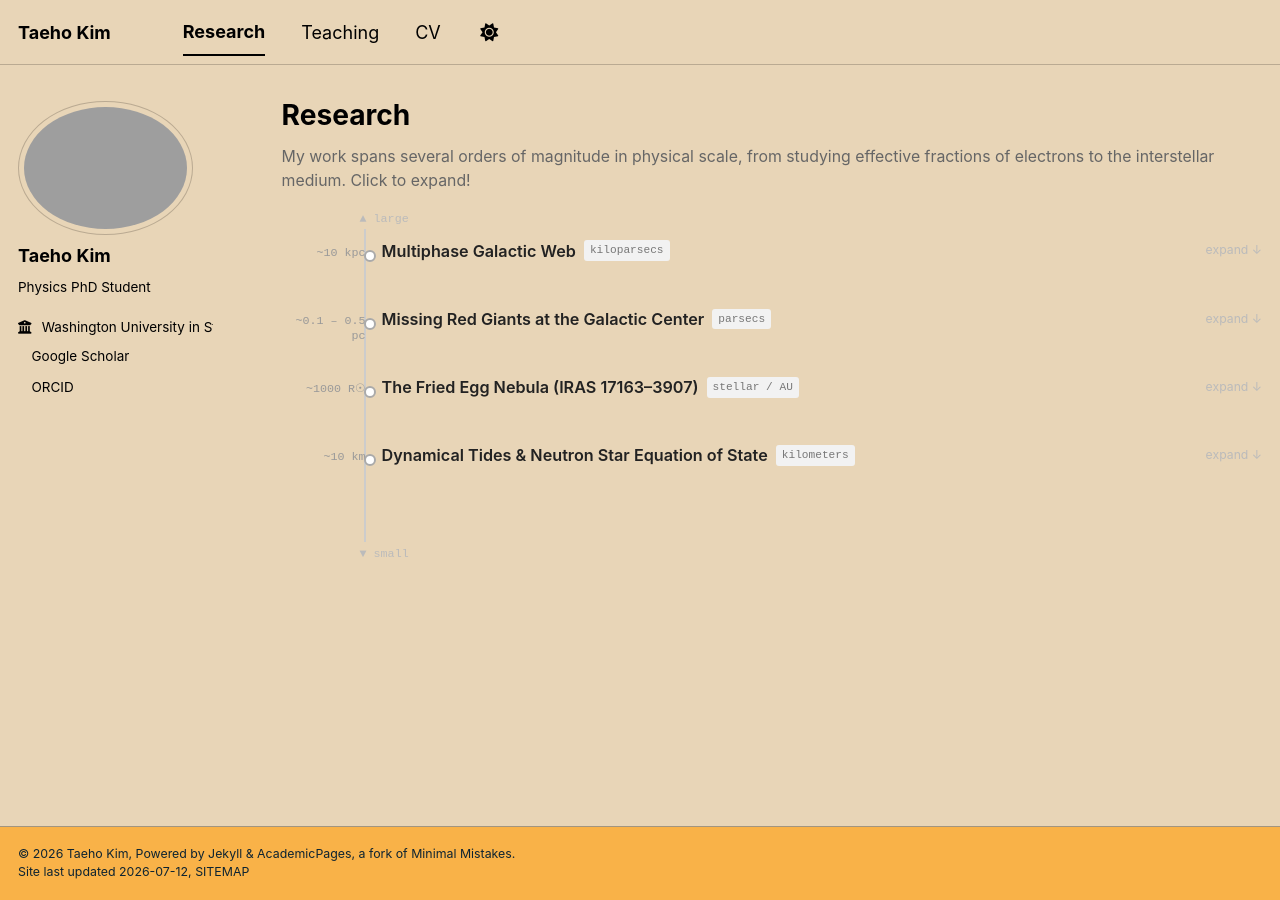
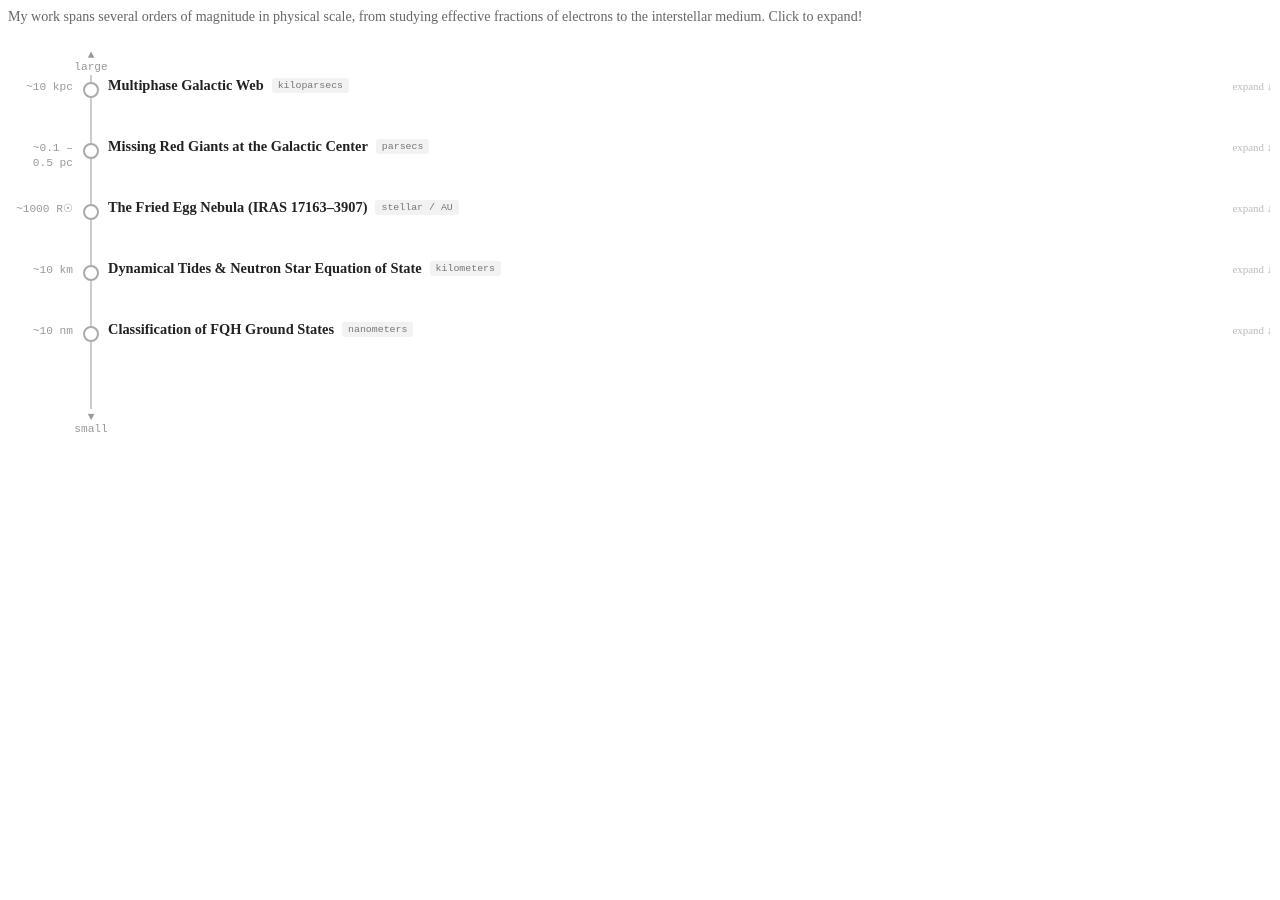
Before and after one commit to tk3411/tk3411.github.io, a Jekyll site: the page _pages/research.html, which Jekyll copies as it is, in a window 1280 px wide. Built offline with Jekyll 4.4.1, drawn with Linux system fonts in a browser that asks for light colours; a style sheet for code colours, icons or effects is not loaded.

Commit message:
Update research.html

```diff
--- a/_pages/research.html
+++ b/_pages/research.html
@@ -1,10 +1,3 @@
----
-layout: archive
-title: "Research"
-permalink: /research/
-author_profile: true
----
-
 <p style="color:#666;font-size:0.88rem;margin-bottom:2rem;">
 My work spans several orders of magnitude in physical scale, from studying effective fractions of electrons to the interstellar medium. Click to expand!
 </p>
@@ -13,7 +6,7 @@ My work spans several orders of magnitude in physical scale, from studying effec
 .phys-timeline {
   position: relative;
   padding-left: 100px;
-  padding-top: 10px;
+  padding-top: 20px;
   padding-bottom: 30px;
 }
 .phys-timeline::before {
@@ -34,8 +27,8 @@ My work spans several orders of magnitude in physical scale, from studying effec
 .phys-item::before {
   content: '';
   position: absolute;
-  left: -18px;
-  top: 11px;
+  left: -25px;
+  top: 5px;
   width: 12px;
   height: 12px;
   border-radius: 50%;
@@ -51,11 +44,11 @@ My work spans several orders of magnitude in physical scale, from studying effec
 .phys-scale-label {
   position: absolute;
   left: -100px;
-  width: 84px;
-  top: 7px;
+  width: 65px;
+  top: 3px;
   text-align: right;
   font-family: monospace;
-  font-size: 0.65rem;
+  font-size: 0.7rem;
   color: #999;
   line-height: 1.3;
 }
@@ -116,23 +109,27 @@ My work spans several orders of magnitude in physical scale, from studying effec
 }
 .phys-axis-cap {
   position: absolute;
-  left: 78px;
-  font-size: 0.65rem;
-  color: #bbb;
+  left: 83px;
+  transform: translateX(-50%);
+  font-size: 0.7rem;
+  color: #999;
   font-family: monospace;
+  text-align: center;
+  background-color: white;
+  padding: 2px 0;
 }
 @media (max-width: 600px) {
   .phys-timeline { padding-left: 70px; }
   .phys-timeline::before { left: 52px; }
-  .phys-item::before { left: -18px; }
-  .phys-scale-label { left: -70px; width: 54px; font-size: 0.58rem; }
-  .phys-axis-cap { left: 48px; }
+  .phys-item::before { left: -25px; }
+  .phys-scale-label { left: -70px; width: 40px; font-size: 0.58rem; }
+  .phys-axis-cap { left: 53px; }
 }
 </style>
 
 <div class="phys-timeline">
 
-  <div class="phys-axis-cap" style="top:-18px">▲ large</div>
+  <div class="phys-axis-cap" style="top: -10px;">▲<br>large</div>
 
   <div class="phys-item" onclick="togglePhys(this)">
     <div class="phys-scale-label">~10 kpc</div>
@@ -157,7 +154,7 @@ My work spans several orders of magnitude in physical scale, from studying effec
     </div>
     <div class="phys-body">
       <p class="phys-concept">Within a few tenths of a parsec of Sgr A*, the Milky Way's central supermassive black hole, bright red giant stars are far rarer than stellar population models predict.</p>
-      <p class="phys-desc">Under Professor Jeremy Goodman's supervision, I built Monte Carlo simulations tracking stellar evolution on the red giant branch alongside resonant and nonresonant two-body relaxation and stellar collisions. We find that tidal stripping by the black hole alone fails to explain the deficit: loss cone diffusion rates grow only logarithmically with stellar radius while red giant lifetimes shorten faster. Stellar collisions, amplified by the rapidly growing geometric cross section of evolving giants, seem more likely as an explanation. The simulations also predict an anisotropy in surviving red giant velocity distributions near Sgr A*.</p>
+      <p class="phys-desc">Under Professor Jeremy Goodman's supervision, I built Monte Carlo simulations tracking stellar evolution on the red giant branch alongside resonant and nonresonant two-body relaxation and stellar collisions. We find that tidal stripping by the black hole alone fails to explain the deficit; loss cone diffusion rates grow only logarithmically with stellar radius while red giant lifetimes shorten at a much faster rate. Instead, stellar collisions, amplified by the rapidly growing geometric cross section of evolving giants, seem more likely as an explanation. The simulations also predict an anisotropy in surviving red giant velocity distributions near Sgr A*.</p>
       <p class="phys-status">Published · The Astrophysical Journal 1001:109 (2026)</p>
     </div>
   </div>
@@ -171,7 +168,7 @@ My work spans several orders of magnitude in physical scale, from studying effec
     </div>
     <div class="phys-body">
       <p class="phys-concept">Post-red supergiant yellow hypergiants are among the most extreme evolved massive stars known.</p>
-      <p class="phys-desc">Under Dr. Evgenia Koumpia's supervision, I analyzed the L and M band spectral and interferometric data for IRAS 17163–3907 and IRC+10420*. The analysis constrains the spatial structure, mass-loss rate, and geometry of the circumstellar envelope across multiple angular scales.</p>
+      <p class="phys-desc">Under Dr. Evgenia Koumpia's supervision, I analyzed the L and M band spectral and interferometric data for IRAS 17163–3907 and IRC+10420. The analysis constrains the spatial structure, mass-loss rate, and geometry of the circumstellar envelope across multiple angular scales.</p>
       <p class="phys-status">Published · Astronomy & Astrophysics 709:A83 (2026)</p>
     </div>
   </div>
@@ -184,13 +181,27 @@ My work spans several orders of magnitude in physical scale, from studying effec
       <span class="phys-hint">expand ↓</span>
     </div>
     <div class="phys-body">
-      <p class="phys-concept">Binary neutron star emit detectable gravitational waves close to merger, whose waveform encodes each star's internal structure, offering a direct probe of their interior nuclear matter at a combination of density and temperature (currently) unreproducible on Earth.</p>
+      <p class="phys-concept">Binary neutron stars emit detectable gravitational waves close to merger, whose waveform encodes each star's internal structure, offering a direct probe of their interior nuclear matter at a combination of density and temperature (currently) unreproducible on Earth.</p>
       <p class="phys-desc">In my senior thesis with Dr. Abhishek Hegade and Professor Sylvia Biscoveanu, I studied how dynamical tides modify the gravitational waveform during binary inspiral. Accurately modeling these tidal signatures is essential for inverting future LIGO/Virgo/KAGRA detections into constraints on the nuclear equation of state.</p>
       <p class="phys-status">Undergraduate thesis · Princeton University (2026)</p>
     </div>
   </div>
 
-  <div class="phys-axis-cap" style="bottom:-22px">▼ small</div>
+  <div class="phys-item" onclick="togglePhys(this)">
+    <div class="phys-scale-label">~10 nm</div>
+    <div class="phys-header">
+      <span class="phys-title">Classification of FQH Ground States</span>
+      <span class="phys-badge">nanometers</span>
+      <span class="phys-hint">expand ↓</span>
+    </div>
+    <div class="phys-body">
+      <p class="phys-concept">Fractional Quantum Hall (FQH) states reveal the rich topological order of electronic systems under high magnetic fields.</p>
+      <p class="phys-desc">I am investigating the classification of FQH states projected to the lowest Landau level (LLL) on various geometries, applying tools from category theory to describe gapped quantum liquids and associated topological phenomena.</p>
+      <p class="phys-status">Ongoing · 2026</p>
+    </div>
+  </div>
+
+  <div class="phys-axis-cap" style="bottom: -25px;">▼<br>small</div>
 
 </div>
 
```
